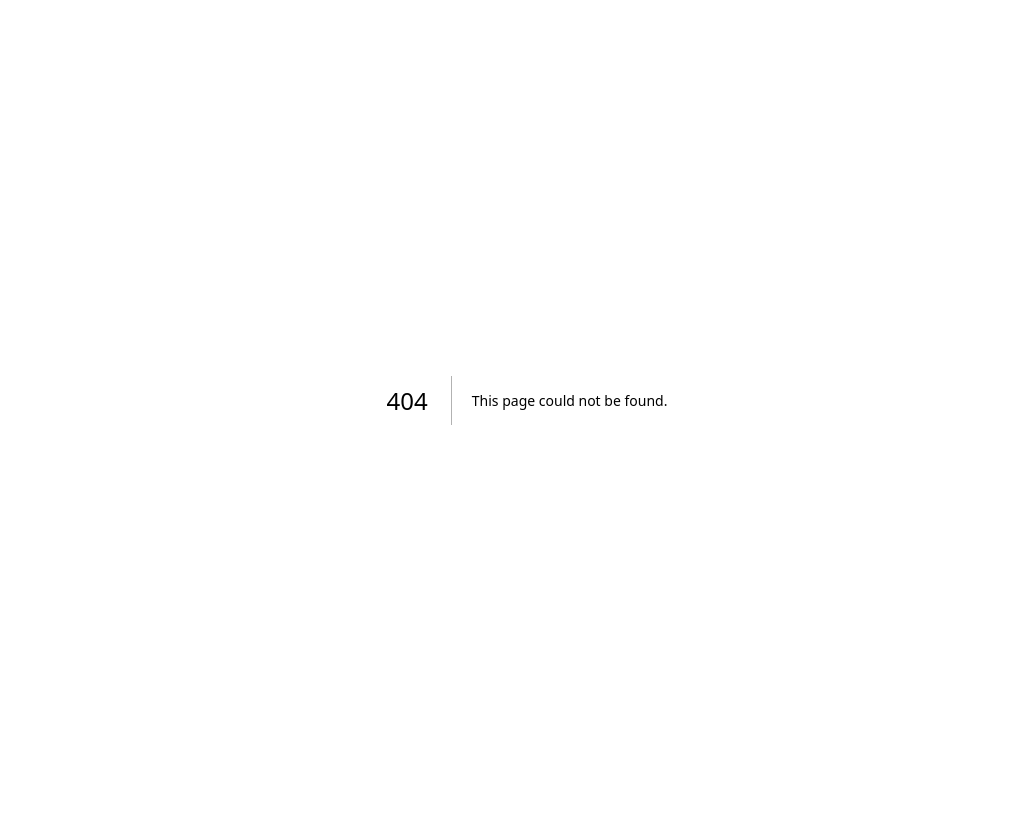
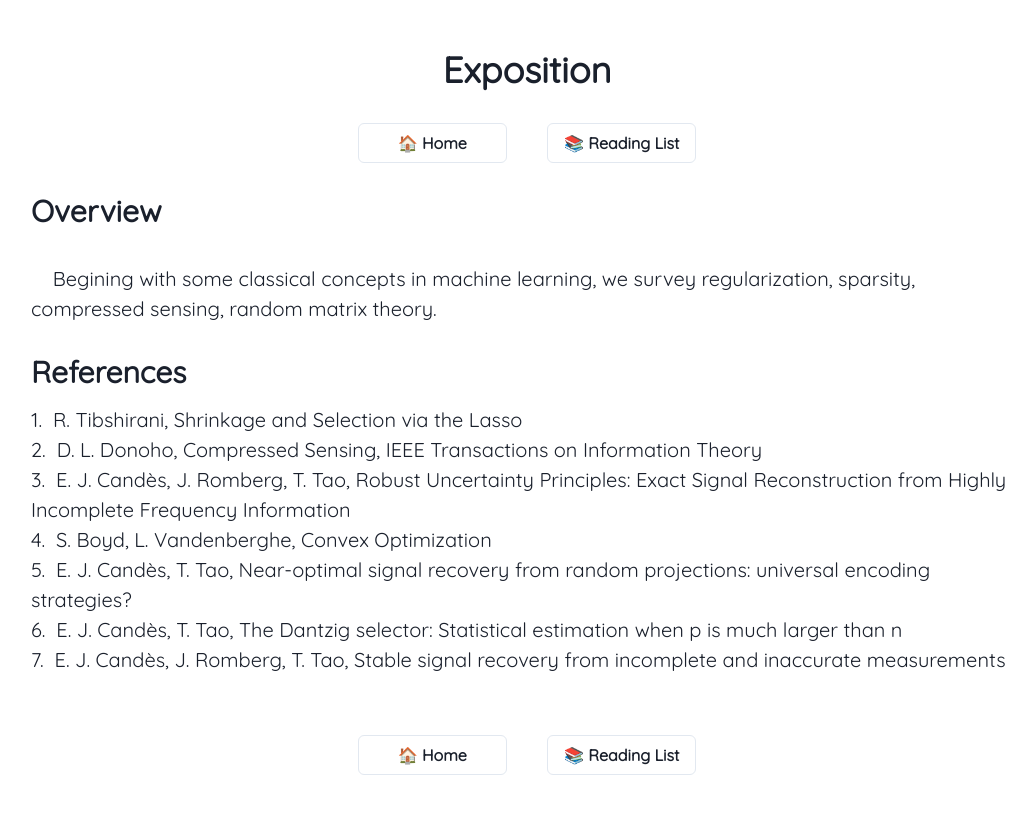
Before and after one commit to zhaoclaire/zhaoclaire.github.io, a Next.js app: page /compressed-sensing in a window 1280 px wide. Before the commit this address had no page. Shown: the top 814 px of the page, without its empty margins (113-1149 px from the left). Built offline with nearby package versions, Linux system fonts and the light colour scheme.

Commit message:
Add blog topic

```diff
--- /dev/null
+++ b/app/(writings)/(theory)/compressed-sensing/blog.tsx
@@ -0,0 +1,40 @@
+"use client";
+import HeadingLinkable from "@/components/HeadingLinkable";
+import Highlighter from "@/components/Highlighter";
+import InlineReference from "@/components/InlineReference";
+import Math from "@/components/Math";
+import Paragraph from "@/components/Paragraph";
+import { ReferenceItem } from "@/components/Reference";
+import SectionTitle from "@/components/SectionTitle";
+import { List, ListItem, OrderedList, Text } from "@chakra-ui/react";
+import { tree } from "next/dist/build/templates/app-page";
+import { references } from "./compressed-sensing-references";
+
+export default function CompressedSensing({
+  readingList,
+  readingListHandler,
+}: {
+  readingList: ReferenceItem[];
+  readingListHandler: any;
+}) {
+
+  function Cite(number: number) {
+    return (
+      <InlineReference
+        reference={references[number - 1]}
+        readingList={readingList}
+        readingListHandler={readingListHandler}
+      ></InlineReference>
+    );
+  }
+
+  return (
+    <>
+      <SectionTitle title="Overview" />
+      <Paragraph>
+        Begining with some classical concepts in machine
+        learning, we survey regularization, sparsity, compressed sensing, random matrix theory.
+      </Paragraph>
+    </>
+  );
+}
--- /dev/null
+++ b/app/(writings)/(theory)/compressed-sensing/compressed-sensing-references.tsx
@@ -0,0 +1,39 @@
+import { ReferenceItem } from "@/components/Reference";
+
+export const references: ReferenceItem[] = [
+  {
+    id: 1,
+    title: 'R. Tibshirani, Shrinkage and Selection via the Lasso',
+    url: 'https://www.jstor.org/stable/2346178'
+  },
+  {
+    id: 2,
+    title: 'D. L. Donoho, Compressed Sensing, IEEE Transactions on Information Theory',
+    url: 'https://ieeexplore.ieee.org/document/1614066'
+  },
+  {
+    id: 3,
+    title: 'E. J. Candès, J. Romberg, T. Tao, Robust Uncertainty Principles: Exact Signal Reconstruction from Highly Incomplete Frequency Information',
+    url: 'https://ieeexplore.ieee.org/document/1580791'
+  },
+  {
+    id: 4,
+    title: 'S. Boyd, L. Vandenberghe, Convex Optimization',
+    url: 'https://web.stanford.edu/~boyd/cvxbook/bv_cvxbook.pdf'
+  },
+  {
+    id: 5,
+    title: 'E. J. Candès, T. Tao, Near-optimal signal recovery from random projections: universal encoding strategies?',
+    url: 'https://ieeexplore.ieee.org/document/4016283'
+  },
+  {
+    id: 6,
+    title: 'E. J. Candès, T. Tao, The Dantzig selector: Statistical estimation when p is much larger than n',
+    url: 'https://projecteuclid.org/journals/annals-of-statistics/volume-35/issue-6/The-Dantzig-selector--Statistical-estimation-when-p-is-much/10.1214/009053606000001523.full'
+  },
+  {
+    id: 7,
+    title: 'E. J. Candès, J. Romberg, T. Tao, Stable signal recovery from incomplete and inaccurate measurements',
+    url: 'https://onlinelibrary.wiley.com/doi/10.1002/cpa.20124'
+  }
+];
--- /dev/null
+++ b/app/(writings)/(theory)/compressed-sensing/page.tsx
@@ -0,0 +1,28 @@
+"use client";
+import Blog from "@/components/Blog";
+import { ReferenceItem } from "@/components/Reference";
+
+import { references } from "./compressed-sensing-references";
+import CompressedSensing from "./blog";
+
+export default function CompressedSensingBlog() {
+  function renderCompressedSensing(
+    readingList: ReferenceItem[],
+    readingListHandler: any
+  ) {
+    return (
+      <CompressedSensing
+        readingList={readingList}
+        readingListHandler={readingListHandler}
+      />
+    );
+  }
+
+  return (
+    <Blog
+      referenceList={references}
+      renderChildren={renderCompressedSensing}
+      title={"Exposition"}
+    ></Blog>
+  );
+}
--- a/app/(writings)/(theory)/gradient-flow/gradient-flow-references.tsx
+++ b/app/(writings)/(theory)/gradient-flow/gradient-flow-references.tsx
@@ -25,4 +25,9 @@ export const references: ReferenceItem[] = [
       "A. Rényi, On Measures of Entropy and Information, Berkeley Symp. on Math. Statist. and Prob.",
     url: "https://projecteuclid.org/ebooks/berkeley-symposium-on-mathematical-statistics-and-probability/On-Measures-of-Entropy-and-Information/chapter/On-Measures-of-Entropy-and-Information/bsmsp/1200512181",
   },
+  {
+    id: 5,
+    title: 'Tao Notes, MATH 285G: Perelman proof of the Poincaré conjecture',
+    url: 'https://www.math.ucla.edu/~tao/285g.1.08s/'
+  }
 ];
--- a/app/posts.tsx
+++ b/app/posts.tsx
@@ -6,6 +6,11 @@
 // },
 
 const blogPosts = [
+  {
+    title: 'Compressed Sensing',
+    url: '/compressed-sensing',
+    notStarted: true,
+  },
   {
     title: 'Markov Chain Mixing',
     url: '/mixing',
```
